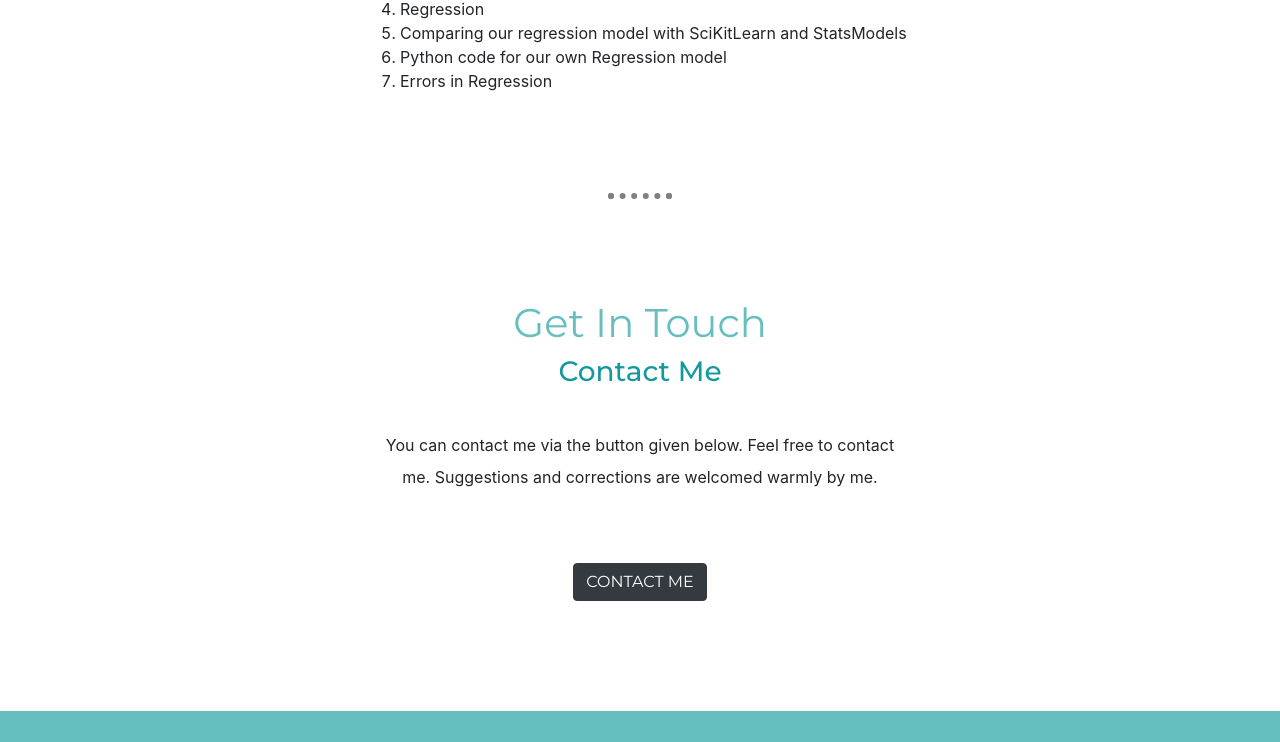
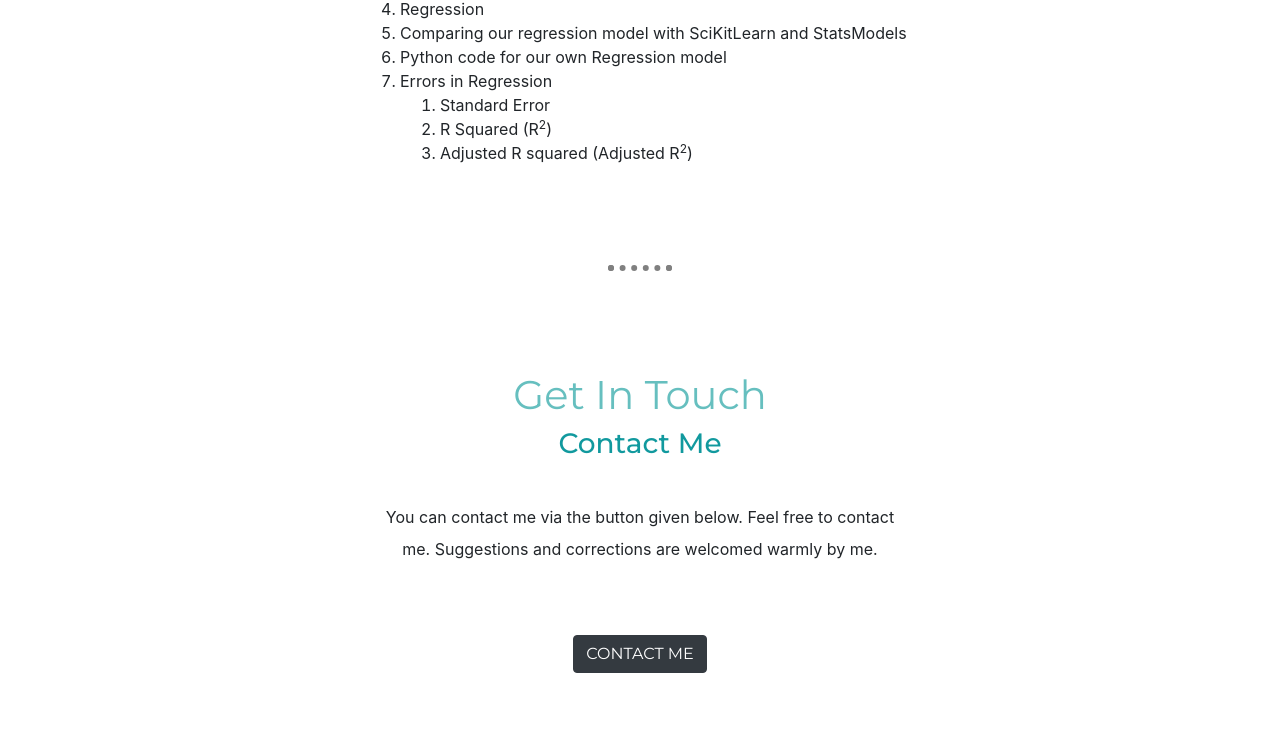
Before and after one commit to aayush1036/statistics, a plain HTML site: page index.html in a window 1280 px wide. Shown: the part 2433-3175 px from the top of the page. Drawn offline with nearby package versions, Linux system fonts and the light colour scheme.

Commit message:
Update index.html

```diff
--- a/index.html
+++ b/index.html
@@ -155,6 +155,11 @@
                         <li>Comparing our regression model with SciKitLearn and StatsModels</li>
                         <li>Python code for our own Regression model</li>
                         <li>Errors in Regression</li>
+                        <ol>
+                            <li> Standard Error</li>
+                            <li> R Squared (R<sup>2</sup>)</li>
+                            <li> Adjusted R squared (Adjusted R<sup>2</sup>)</li>
+                        </ol>
                     </ol>
                 </ol>
     </div>
```
